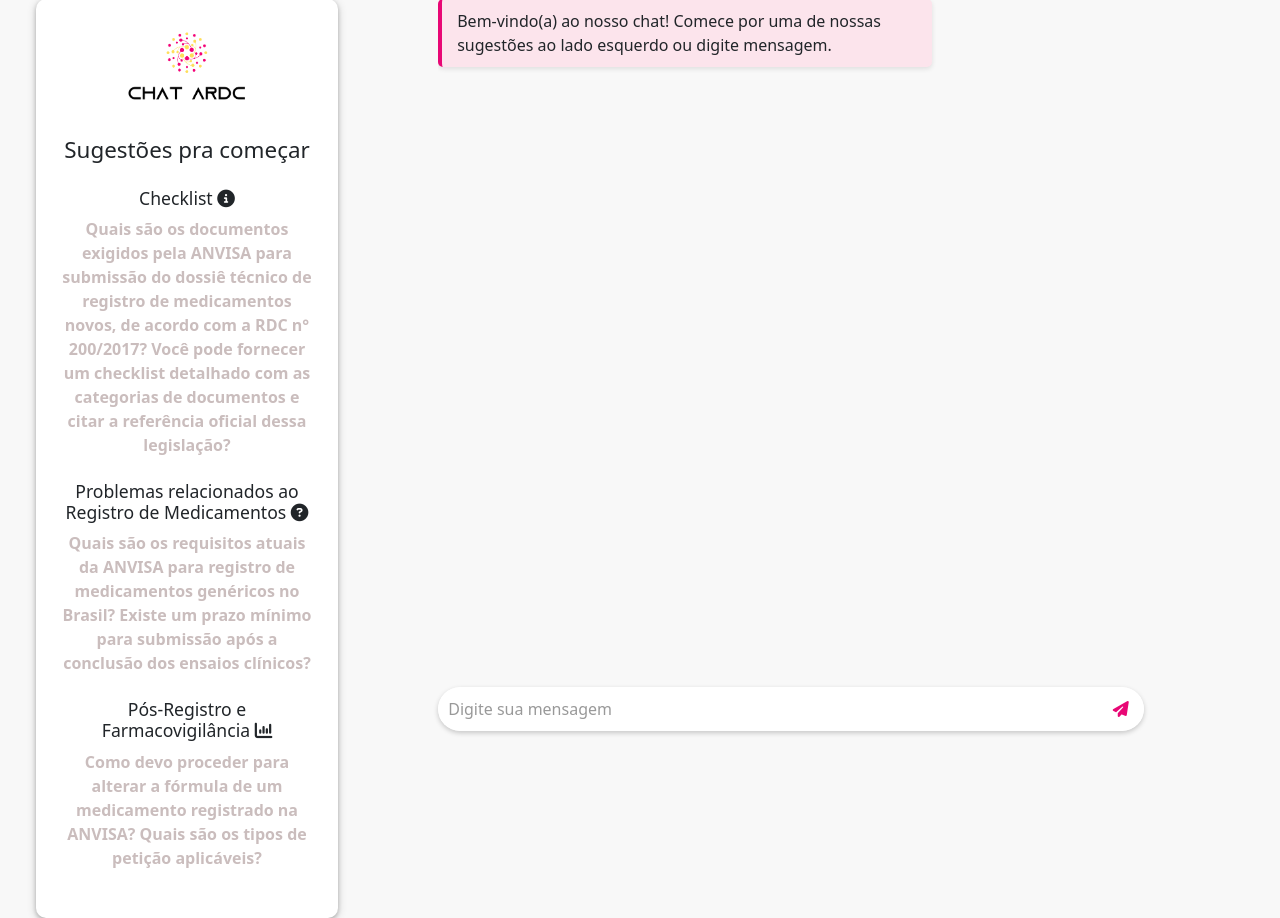
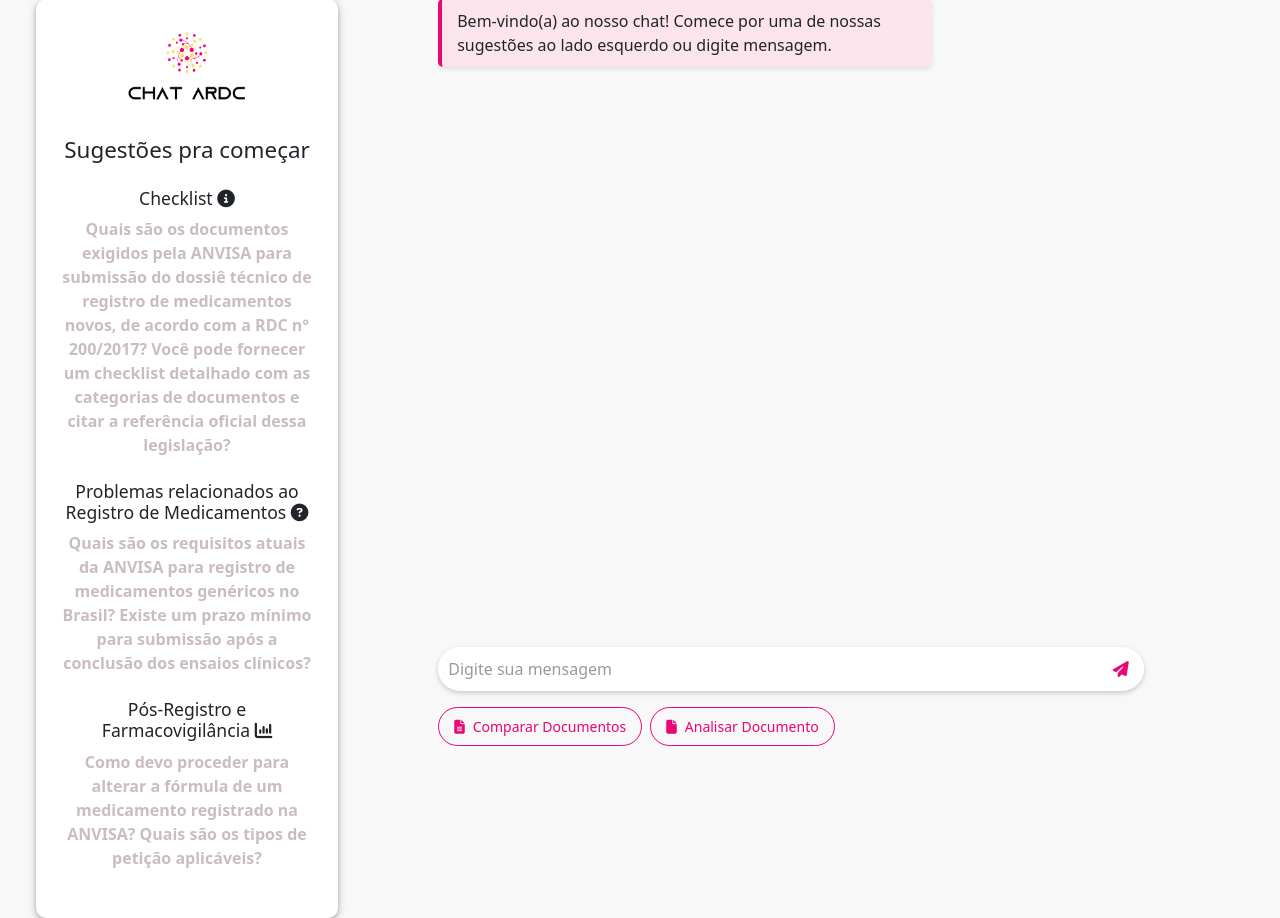
Before and after one commit to douglasedurocha/chatbot-prototype-ardc, a Flask app: page / in a window 1280 px wide. Shown: the part 25-943 px from the top of the page. Run offline with Flask 3, Linux system fonts and the light colour scheme; some libraries are stand-ins or nearby versions.

Commit message:
feat : button for comparing and analysing documents

```diff
--- a/static/style.css
+++ b/static/style.css
@@ -87,7 +87,7 @@ a:hover {
 }
 
 .messages {
-    height: 85vh;
+    height: 80vh;
     overflow-y: auto;
     display: flex;
     flex-direction: column;
@@ -185,3 +185,28 @@ a:hover {
 .guide-btn:hover {
     background-color: #fddc54;
 }
+
+.custom-btn {
+    background-color: transparent;
+    border: 1px solid #e80775;
+    border-radius: 50px;
+    color: #e80775;
+    padding: 8px 15px;
+    font-size: 14px;
+    transition: all 0.3s ease;
+    display: flex;
+    align-items: center;
+}
+
+.custom-btn:hover {
+    background-color: #e80775;
+    color: #fff;
+}
+
+.custom-btn i {
+    margin-right: 8px;
+}
+
+.button-group button {
+    cursor: pointer;
+}
--- a/templates/index.html
+++ b/templates/index.html
@@ -43,10 +43,17 @@
                         </div>
                     </div>
                     <div class="input-gp mx-auto mb-2">
-                        <span></span>
                         <input type="text" class="form-ctrl w-75 ml-3" id="userInput" placeholder="Digite sua mensagem" aria-label="Mensagem">
                         <button class="send-btn" type="button" onclick="sendMessage()">
                             <i class="fas fa-paper-plane mr-2"></i>
+                        </button>
+                    </div>
+                    <div class="button-group d-flex mt-3 gap-2">
+                        <button class="custom-btn mr-2" type="button" onclick="compareDocuments()">
+                            <i class="fas fa-file-alt mr-2"></i>Comparar Documentos
+                        </button>
+                        <button class="custom-btn" type="button" onclick="analyzeDocument()">
+                            <i class="fas fa-file mr-2"></i>Analisar Documento
                         </button>
                     </div>
                 </div>
```
